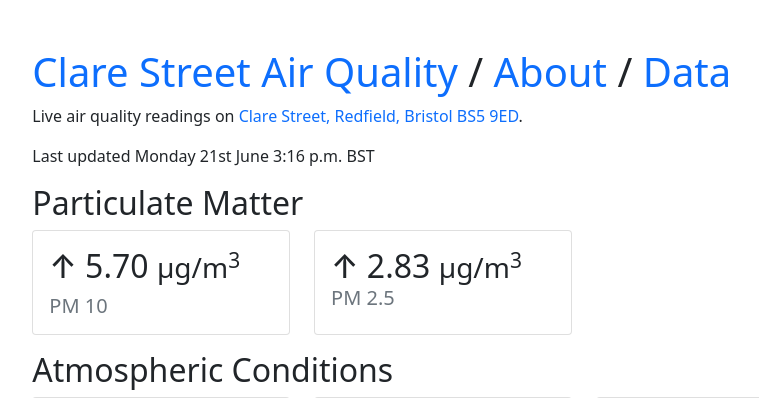
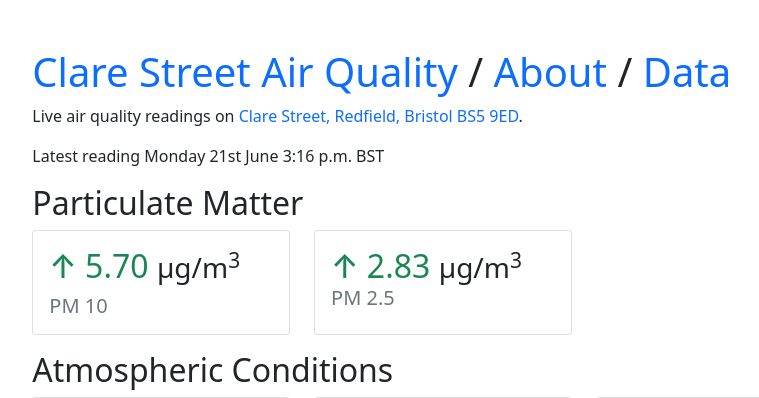
Before and after one commit to WeakLemonDrink/clarestreet-aq, a Django app: page / in a window 1280 px wide. Shown: the top 398 px of the page, without its empty margins (197-956 px from the left). Run offline with Django 3.2, Linux system fonts and the light colour scheme; data comes from the database, SQL or seed files in the repository; some libraries are stand-ins or nearby versions.

Commit message:
added particulate matter value colouring

```diff
--- a/app/templates/about.html
+++ b/app/templates/about.html
@@ -13,7 +13,7 @@
     <p>The World Health Organisation (WHO) <a href="https://www.who.int/health-topics/air-pollution" style="text-decoration: none;" target="_blank">Air Quality Guidelines (AQG)</a> set the following targets for ambient outdoor particulate matter pollution.</p>
 </div>
 <table class="table table-bordered">
-    <caption>WHO air quality guidelines particulate matter targets. Source: <a href="https://www.euro.who.int/__data/assets/pdf_file/0005/78638/E90038.pdf" style="text-decoration: none;" target="_blank"><i>Air Quality Guidelines</i>. World Health Organisation, 2005</a> p. 278 - 279</caption>
+    <caption>WHO air quality guidelines particulate matter targets. Source: <a href="https://www.euro.who.int/__data/assets/pdf_file/0005/78638/E90038.pdf" style="text-decoration: none;" target="_blank"><i>Air Quality Guidelines</i>. World Health Organisation, 2005.  p. 278-279</a></caption>
     <thead>
         <tr>
             <th scope="col">Target</th>
@@ -35,6 +35,6 @@
     </tbody>
 </table>
 <div class="row">
-    <p>The colour coding of PM 10 and PM 2.5 values on the homepage are set based on the 24-hour mean level values.</p>
+    <p>The colour coding of PM 10 and PM 2.5 values on the homepage are set based on these 24-hour mean level values.</p>
 </div>
 {% endblock %}
--- a/app/templates/home.html
+++ b/app/templates/home.html
@@ -6,7 +6,7 @@
 {% if latest_sensor_data %}
 <div class="row">
     <p>Live air quality readings on <a href="https://goo.gl/maps/rGwLviQrdUozsfFv9" style="text-decoration: none;" target="_blank">Clare Street, Redfield, Bristol BS5 9ED</a>.</p>
-    <p>Last updated {{ latest_sensor_data.upload_time|date:"l jS F P e" }}</p>
+    <p>Latest reading {{ latest_sensor_data.upload_time|date:"l jS F P e" }}</p>
 </div>
 <div class="row">
     <h2>Particulate Matter</h2>
@@ -15,7 +15,7 @@
     <div class="col-sm-4 mb-3">
         <div class="card">
             <div class="card-body">
-                <h2 class="card-title">{% show_trend trends.SDS_P1_ppm %} {{ latest_sensor_data.SDS_P1_ppm|floatformat:2 }} <small>&micro;g/m<sup>3</sup></small></h2>
+                <h2 class="card-title"><span class="{% p1_colour_limit latest_sensor_data.SDS_P1_ppm %}">{% show_trend trends.SDS_P1_ppm %} {{ latest_sensor_data.SDS_P1_ppm|floatformat:2 }}</span> <small>&micro;g/m<sup>3</sup></small></h2>
                 <h5 class="card-text text-muted">PM 10</h5>
             </div>
         </div>
@@ -23,7 +23,7 @@
     <div class="col-sm-4 mb-3">
         <div class="card">
             <div class="card-body">
-                <h2 class="card-title">{% show_trend trends.SDS_P2_ppm %} {{ latest_sensor_data.SDS_P2_ppm|floatformat:2 }} <small>&micro;g/m<sup>3</sup></small</h2>
+                <h2 class="card-title"><span class="{% p2_colour_limit latest_sensor_data.SDS_P2_ppm %}">{% show_trend trends.SDS_P2_ppm %} {{ latest_sensor_data.SDS_P2_ppm|floatformat:2 }}</span> <small>&micro;g/m<sup>3</sup></small</h2>
                 <h5 class="card-text text-muted">PM 2.5</h5>
             </div>
         </div>
--- a/aqdata/templatetags/aqdata_tags.py
+++ b/aqdata/templatetags/aqdata_tags.py
@@ -3,6 +3,41 @@ from django.utils.safestring import mark_safe
 
 
 register = template.Library()
+
+
+def set_text_colour(warning_threshold, danger_threshold, value):
+    '''
+    Sets the bootstrap class to `text-success` (green), `text-warning` (orange) or `text-danger`
+    (red) depending on input thresholds
+    '''
+    if value < warning_threshold:
+        text_class = 'text-success'
+    elif warning_threshold <= value <= danger_threshold:
+        text_class = 'text-warning'
+    else:
+        text_class = 'text-danger'
+
+    return text_class
+
+
+@register.simple_tag
+def p1_colour_limit(value):
+    '''
+    Sets the bootstrap text class depending on PM 10 limits
+    warning_threshold = 20.0
+    danger_threshold = 40.0
+    '''
+    return set_text_colour(20.0, 40.0, value)
+
+
+@register.simple_tag
+def p2_colour_limit(value):
+    '''
+    Sets the bootstrap text class depending on PM 2.5 limits
+    warning_threshold = 10.0
+    danger_threshold = 20.0
+    '''
+    return set_text_colour(10.0, 20.0, value)
 
 
 @register.simple_tag
```
